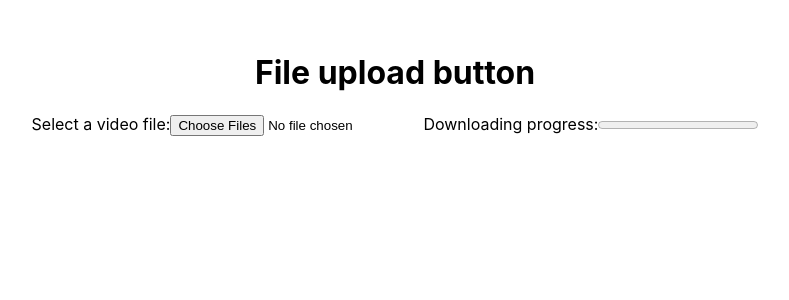
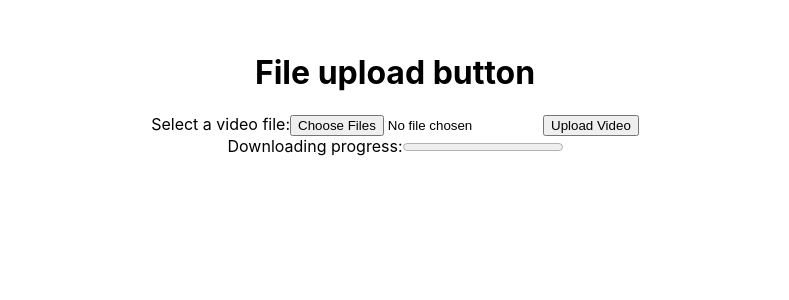
Before and after one commit to cludwick/mux-video-player-next, a Next.js app: page /upload in a window 1280 px wide. Shown: the top 300 px of the page, without its empty margins (245-1034 px from the left). Built offline with nearby package versions, Linux system fonts and the light colour scheme.

Commit message:
Update MuxUpload.jsx

```diff
--- a/src/components/MuxUpload.jsx
+++ b/src/components/MuxUpload.jsx
@@ -5,17 +5,19 @@ import styles from '../styles/MuxUpload.module.css';
 
 function MuxUpload() {
   const [progress, setProgress] = useState(0);
+  // const [videoFiles, setVideoFiles] = useState([]);
 
-  async function handleUpload(inputRef) {
-    for (const video of inputRef.files) {
+  async function handleUpload(e) {
+    e.preventDefault();
+    // for (const video of videoFiles) {
     try {
-        const lotNum = video.name.split(' ')[0];
+      const lotNum = videoFiles.name.split(' ')[0];
       const response = await axios.post('http://localhost:3001/upload', { lot: lotNum });
 
       console.log('👉 Authenticated upload url:', response.data.url);
       const upload = UpChunk.createUpload({
         endpoint: response.data.url,
-          file: video, // the file object with all your video file’s data
+        file: videoFiles, // the file object with all your video file’s data
         chunkSize: 5120, // Uploads the file in ~5mb chunks
       });
 
@@ -29,7 +31,7 @@ function MuxUpload() {
       });
 
       upload.on('success', () => {
-          inputRef.value = null;
+        // inputRef.value = null;
         setProgress(0);
         console.log("Wrap it up, we're done here. 👋");
       });
@@ -37,14 +39,16 @@ function MuxUpload() {
       console.log(`😱 Creating authenticated upload url failed: ${error}`);
     }
   }
-  }
+  // }
 
   return (
     <div className={styles.container}>
       <h1>File upload button</h1>
+      <form onSubmit={handleUpload}>
         <label htmlFor='file-picker'>Select a video file:</label>
-      <input type='file' onChange={(e) => handleUpload(e.target)} id='file-picker' name='file-picker' multiple />
-
+        <input type='file' onChange={(e) => setVideoFiles(e.target)} id='file-picker' name='file-picker' multiple />
+        <button>Upload Video</button>
+      </form>
       <label htmlFor='upload-progress'>Downloading progress:</label>
       <progress value={progress} max='100' />
     </div>
```
Lines whose indentation alone changed are shown as unchanged.
